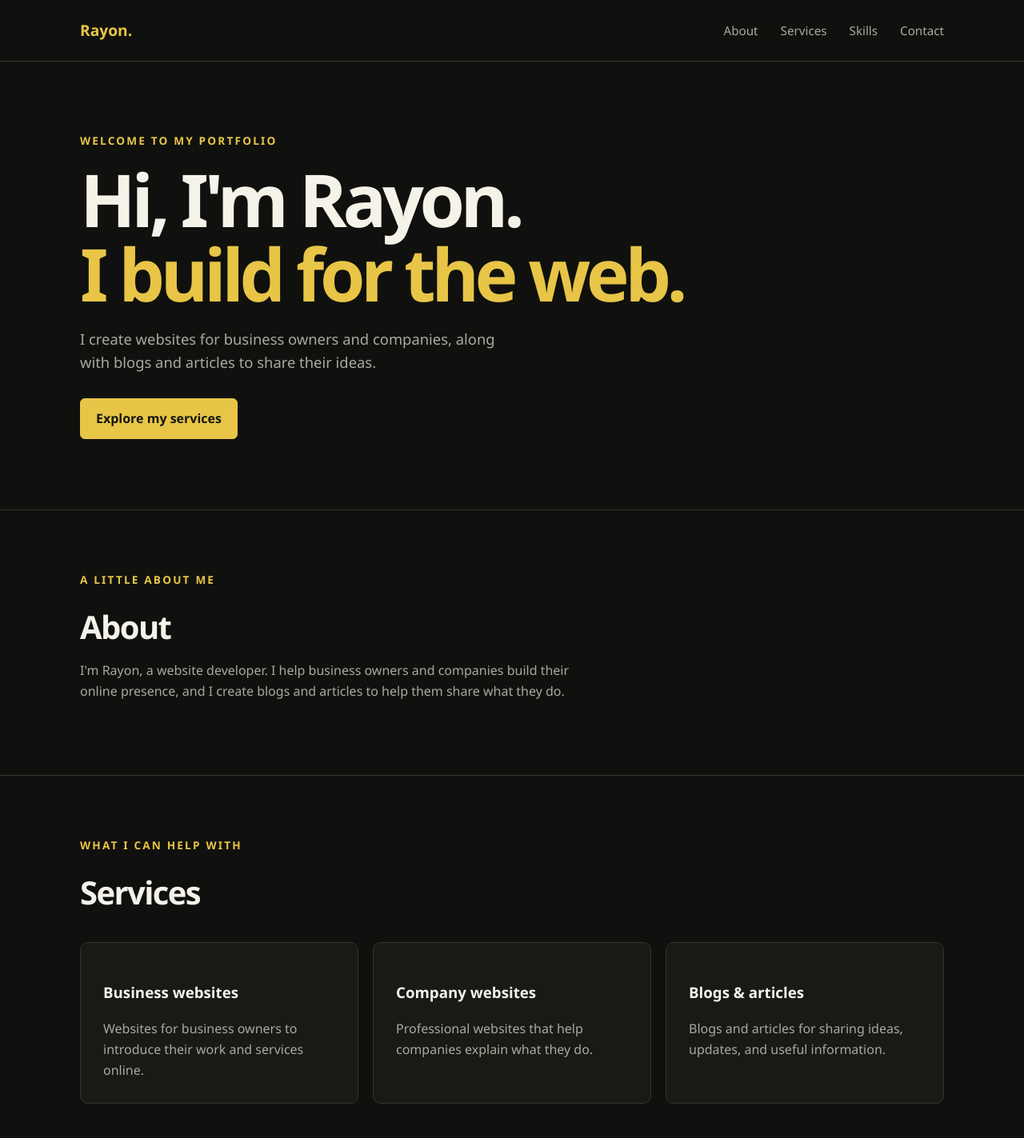
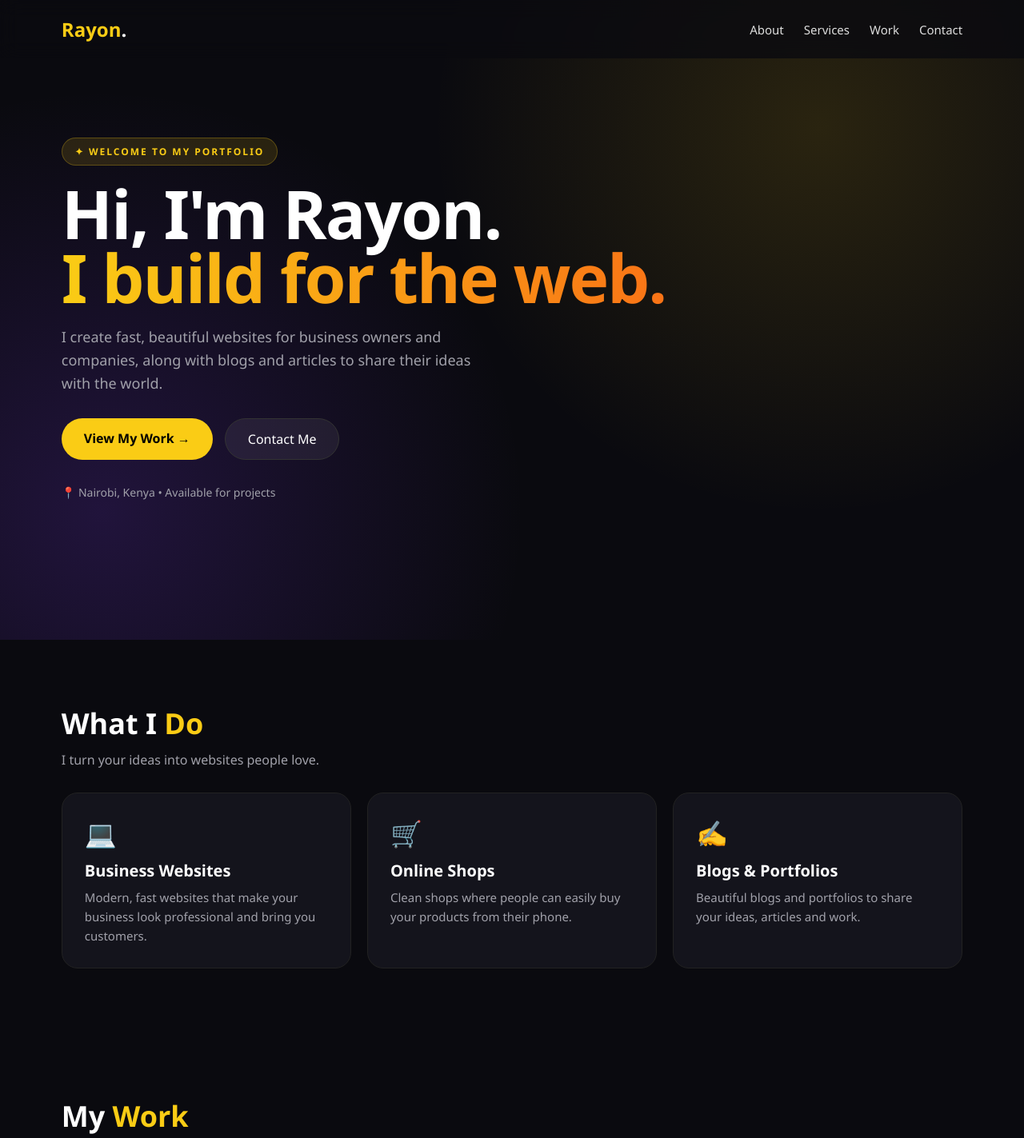
Before and after one commit to ochiengrayon902-hue/rayon-portfolio, a plain HTML site: page index.html in a window 1280 px wide. Shown: the top 1423 px of the page at 80% size. Drawn offline with Linux system fonts and the light colour scheme.

Commit message:
Update index.html

```diff
--- a/index.html
+++ b/index.html
@@ -3,316 +3,89 @@
 <head>
 <meta charset="UTF-8">
 <meta name="viewport" content="width=device-width, initial-scale=1.0">
-    <meta name="theme-color" content="#10110e">
-    <meta name="description" content="Rayon is a website developer creating websites, blogs, and articles for businesses and companies.">
-    <meta name="google-site-verification" content="tG-321nx_FjoeHmdi9I_CBv5Mvl9QlziGUtuRngf9ZM">
 <title>Rayon | Website Developer</title>
-
 <style>
-        :root {
-            color-scheme: dark;
-            --background: #10110e;
-            --surface: #181a15;
-            --text: #f5f2e9;
-            --muted: #aaa99e;
-            --accent: #e8c547;
-            --border: #34352d;
-        }
-
-        * {
-            box-sizing: border-box;
-        }
-
-        html {
-            scroll-behavior: smooth;
-        }
-
-        body {
-            margin: 0;
-            background: var(--background);
-            color: var(--text);
-            font-family: "Segoe UI", Arial, sans-serif;
-            line-height: 1.6;
-        }
-
-        a {
-            color: inherit;
-        }
-
-        a:focus-visible {
-            outline: 2px solid var(--accent);
-            outline-offset: 5px;
-        }
-
-        .container {
-            width: min(1080px, calc(100% - 48px));
-            margin: 0 auto;
-        }
-
-        .site-header {
-            border-bottom: 1px solid var(--border);
-        }
-
-        .navigation {
-            min-height: 76px;
-            display: flex;
-            align-items: center;
-            justify-content: space-between;
-            gap: 24px;
-        }
-
-        .brand {
-            color: var(--accent);
-            font-size: 1.2rem;
-            font-weight: 700;
-            text-decoration: none;
-        }
-
-        .nav-links {
-            display: flex;
-            gap: 28px;
-        }
-
-        .nav-links a {
-            color: var(--muted);
-            font-size: 0.95rem;
-            text-decoration: none;
-        }
-
-        .nav-links a:hover {
-            color: var(--accent);
-        }
-
-        .hero {
-            min-height: 510px;
-            display: flex;
-            align-items: center;
-            padding: 88px 0;
-        }
-
-        .eyebrow {
-            margin: 0 0 16px;
-            color: var(--accent);
-            font-size: 0.85rem;
-            font-weight: 700;
-            letter-spacing: 0.16em;
-            text-transform: uppercase;
-        }
-
-        h1, h2, p {
-            margin-top: 0;
-        }
-
-        h1 {
-            max-width: 760px;
-            margin-bottom: 20px;
-            font-size: clamp(3rem, 8vw, 5.7rem);
-            letter-spacing: -0.06em;
-            line-height: 1.02;
-        }
-
-        h1 span {
-            color: var(--accent);
-        }
-
-        .hero-copy {
-            max-width: 560px;
-            margin-bottom: 30px;
-            color: var(--muted);
-            font-size: 1.15rem;
-        }
-
-        .button {
-            display: inline-block;
-            padding: 12px 19px;
-            border: 1px solid var(--accent);
-            border-radius: 6px;
-            background: var(--accent);
-            color: #17170f;
-            font-weight: 700;
-            text-decoration: none;
-        }
-
-        .button:hover {
-            background: transparent;
-            color: var(--accent);
-        }
-
-        .section {
-            padding: 76px 0;
-            border-top: 1px solid var(--border);
-        }
-
-        .section-heading {
-            margin-bottom: 10px;
-            font-size: clamp(1.8rem, 4vw, 2.5rem);
-            letter-spacing: -0.04em;
-        }
-
-        .section-copy {
-            max-width: 650px;
-            color: var(--muted);
-        }
-
-        .service-grid {
-            display: grid;
-            grid-template-columns: repeat(3, minmax(0, 1fr));
-            gap: 18px;
-            margin-top: 30px;
-        }
-
-        .service-card {
-            padding: 28px;
-            border: 1px solid var(--border);
-            border-radius: 10px;
-            background: var(--surface);
-        }
-
-        .service-card p {
-            margin-bottom: 0;
-            color: var(--muted);
-        }
-
-        .skill-list {
-            display: flex;
-            flex-wrap: wrap;
-            gap: 12px;
-            margin: 24px 0 0;
-            padding: 0;
-            list-style: none;
-        }
-
-        .skill-list li {
-            padding: 8px 14px;
-            border: 1px solid var(--border);
-            border-radius: 999px;
-            background: var(--surface);
-            color: var(--text);
-        }
-
-        .contact-link {
-            color: var(--accent);
-            font-weight: 700;
-            text-underline-offset: 4px;
-        }
-
-        footer {
-            padding: 24px 0;
-            border-top: 1px solid var(--border);
-            color: var(--muted);
-            font-size: 0.9rem;
-        }
-
-        @media (max-width: 560px) {
-            .container {
-                width: min(100% - 32px, 1080px);
-            }
-
-            .navigation {
-                min-height: 68px;
-                align-items: flex-start;
-                flex-direction: column;
-                justify-content: center;
-                gap: 8px;
-                padding: 12px 0;
-            }
-
-            .nav-links {
-                gap: 18px;
-            }
-
-            .hero {
-                min-height: 420px;
-                padding: 64px 0;
-            }
-
-            .section {
-                padding: 56px 0;
-            }
-
-            .service-grid {
-                grid-template-columns: 1fr;
-            }
-        }
+  *{margin:0;padding:0;box-sizing:border-box;font-family:'Segoe UI',system-ui,sans-serif}
+  body{background:#0a0a0f;color:white;overflow-x:hidden}
+  nav{display:flex;justify-content:space-between;align-items:center;padding:20px 6%;position:fixed;width:100%;top:0;background:rgba(10,10,15,.8);backdrop-filter:blur(12px);z-index:100}
+  .logo{font-size:24px;font-weight:800;color:#facc15}
+  .logo span{color:white}
+  nav a{color:#ddd;text-decoration:none;margin-left:25px;font-size:15px}
+  nav a:hover{color:#facc15}
+  .hero{min-height:100vh;display:flex;flex-direction:column;justify-content:center;padding:0 6%;background:radial-gradient(circle at 80% 20%, #facc1522 0%, transparent 40%), radial-gradient(circle at 10% 80%, #7c3aed33 0%, transparent 40%)}
+  .badge{background:#facc1520;color:#facc15;padding:8px 16px;border-radius:100px;font-size:12px;letter-spacing:2px;font-weight:700;width:fit-content;border:1px solid #facc1540}
+  h1{font-size:clamp(48px,8vw,84px);line-height:.95;margin:20px 0;font-weight:900;letter-spacing:-2px}
+  h1 span{background:linear-gradient(90deg,#facc15,#f97316);-webkit-background-clip:text;-webkit-text-fill-color:transparent}
+  .hero p{max-width:550px;color:#a1a1aa;font-size:18px;line-height:1.6}
+  .btns{margin-top:30px;display:flex;gap:15px;flex-wrap:wrap}
+  .btn1{background:#facc15;color:black;padding:14px 28px;border-radius:100px;font-weight:700;text-decoration:none}
+  .btn2{border:1px solid #333;padding:14px 28px;border-radius:100px;color:white;text-decoration:none;background:#ffffff10}
+  .section{padding:80px 6%}
+  .section h2{font-size:36px;margin-bottom:10px}
+  .section h2 span{color:#facc15}
+  .grid{display:grid;grid-template-columns:repeat(auto-fit,minmax(260px,1fr));gap:20px;margin-top:30px}
+  .card{background:#14141c;border:1px solid #222;padding:28px;border-radius:20px;transition:.3s}
+  .card:hover{transform:translateY(-8px);border-color:#facc15}
+  .card h3{margin:12px 0 8px;font-size:20px}
+  .card p{color:#a1a1aa;line-height:1.6;font-size:15px}
+  .icon{font-size:32px}
+  .project{height:180px;border-radius:16px;display:flex;align-items:end;padding:20px;font-weight:800;font-size:20px}
+  .p1{background:linear-gradient(135deg,#f97316,#eab308)}
+  .p2{background:linear-gradient(135deg,#7c3aed,#06b6d4)}
+  .p3{background:linear-gradient(135deg,#ec4899,#8b5cf6)}
+  footer{text-align:center;padding:30px;color:#666;border-top:1px solid #222}
+  @media(max-width:600px){nav a{display:none}}
 </style>
 </head>
+<body>
 
-<body>
-    <header class="site-header">
-        <nav class="navigation container" aria-label="Main navigation">
-            <a class="brand" href="#home">Rayon.</a>
-            <div class="nav-links">
-                <a href="#about">About</a>
-                <a href="#services">Services</a>
-                <a href="#skills">Skills</a>
-                <a href="#contact">Contact</a>
+<nav>
+  <div class="logo">Rayon<span>.</span></div>
+  <div><a href="#about">About</a><a href="#services">Services</a><a href="#work">Work</a><a href="#contact">Contact</a></div>
+</nav>
+
+<div class="hero">
+  <div class="badge">✦ WELCOME TO MY PORTFOLIO</div>
+  <h1>Hi, I'm Rayon.<br><span>I build for the web.</span></h1>
+  <p>I create fast, beautiful websites for business owners and companies, along with blogs and articles to share their ideas with the world.</p>
+  <div class="btns">
+    <a class="btn1" href="#work">View My Work →</a>
+    <a class="btn2" href="#contact">Contact Me</a>
   </div>
-        </nav>
-    </header>
+  <p style="margin-top:30px;font-size:14px">📍 Nairobi, Kenya • Available for projects</p>
+</div>
 
-    <main>
-        <section class="hero container" id="home">
-            <div>
-                <p class="eyebrow">Welcome to my portfolio</p>
-                <h1>Hi, I'm Rayon.<br><span>I build for the web.</span></h1>
-                <p class="hero-copy">I create websites for business owners and companies, along with blogs and articles to share their ideas.</p>
-                <a class="button" href="#services">Explore my services</a>
-            </div>
-        </section>
-
-        <section class="section" id="about">
-            <div class="container">
-                <p class="eyebrow">A little about me</p>
-                <h2 class="section-heading">About</h2>
-                <p class="section-copy">I'm Rayon, a website developer. I help business owners and companies build their online presence, and I create blogs and articles to help them share what they do.</p>
-            </div>
-        </section>
-
-        <section class="section" id="services">
-            <div class="container">
-                <p class="eyebrow">What I can help with</p>
-                <h2 class="section-heading">Services</h2>
-                <div class="service-grid">
-                    <article class="service-card">
-                        <h3>Business websites</h3>
-                        <p>Websites for business owners to introduce their work and services online.</p>
-                    </article>
-                    <article class="service-card">
-                        <h3>Company websites</h3>
-                        <p>Professional websites that help companies explain what they do.</p>
-                    </article>
-                    <article class="service-card">
-                        <h3>Blogs &amp; articles</h3>
-                        <p>Blogs and articles for sharing ideas, updates, and useful information.</p>
-                    </article>
+<div class="section" id="services">
+  <h2>What I <span>Do</span></h2>
+  <p style="color:#a1a1aa">I turn your ideas into websites people love.</p>
+  <div class="grid">
+    <div class="card"><div class="icon">💻</div><h3>Business Websites</h3><p>Modern, fast websites that make your business look professional and bring you customers.</p></div>
+    <div class="card"><div class="icon">🛒</div><h3>Online Shops</h3><p>Clean shops where people can easily buy your products from their phone.</p></div>
+    <div class="card"><div class="icon">✍️</div><h3>Blogs & Portfolios</h3><p>Beautiful blogs and portfolios to share your ideas, articles and work.</p></div>
   </div>
 </div>
-        </section>
 
-        <section class="section" id="skills">
-            <div class="container">
-                <p class="eyebrow">Tools I work with</p>
-                <h2 class="section-heading">Skills</h2>
-                <ul class="skill-list" aria-label="Rayon's skills">
-                    <li>Website development</li>
-                    <li>HTML</li>
-                    <li>JavaScript</li>
-                    <li>Python</li>
-                </ul>
+<div class="section" id="work">
+  <h2>My <span>Work</span></h2>
+  <div class="grid">
+    <div class="project p1">Business Website</div>
+    <div class="project p2">Portfolio Website</div>
+    <div class="project p3">Blog Website</div>
   </div>
-        </section>
+</div>
 
-        <section class="section" id="contact">
-            <div class="container">
-                <p class="eyebrow">Get in touch</p>
-                <h2 class="section-heading">Let's connect</h2>
-                <p class="section-copy">Have a question or want to work together? Email me at <a class="contact-link" href="mailto:ochiengrayon902@gmail.com">ochiengrayon902@gmail.com</a>.</p>
+<div class="section" id="about">
+  <h2>About <span>Me</span></h2>
+  <p style="color:#a1a1aa;max-width:600px;line-height:1.7;margin-top:10px">I'm Rayon, a young website developer from Nairobi. I love building things on the internet. My goal is to help businesses in Kenya and beyond go online with websites that are fast, beautiful and easy to use.</p>
 </div>
-        </section>
-    </main>
 
-    <footer>
-        <div class="container">© 2026 Rayon. Thanks for stopping by.</div>
-    </footer>
+<div class="section" id="contact" style="text-align:center;background:#14141c;border-radius:30px;margin:0 6% 80px">
+  <h2>Let's Build Something Great</h2>
+  <p style="color:#a1a1aa;margin:10px 0 25px">Have a project in mind? Let's talk.</p>
+  <a class="btn1" href="#">Contact Me on WhatsApp</a>
+</div>
+
+<footer>© 2026 Rayon. Built with ❤️ in Nairobi.</footer>
+
 </body>
 </html>
```
Lines whose indentation alone changed are shown as unchanged.
